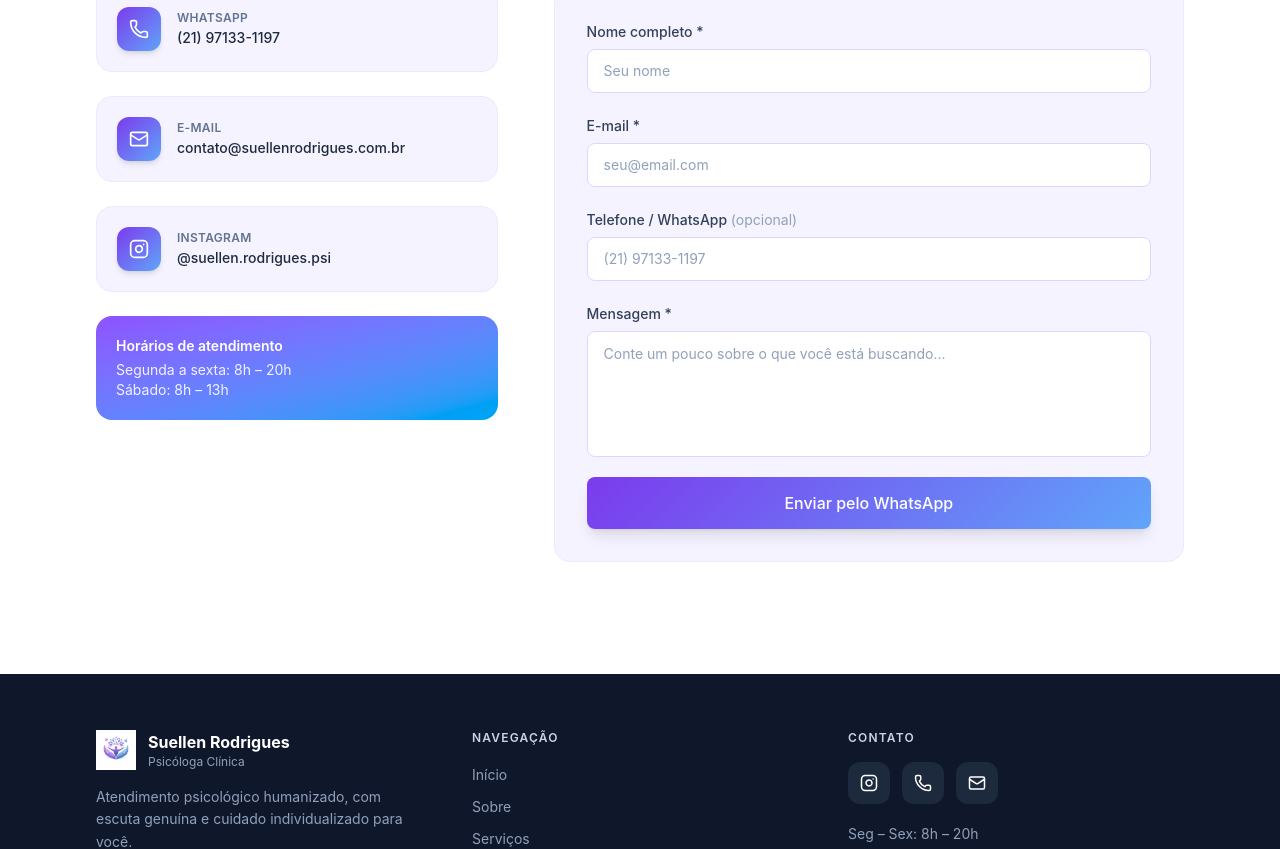
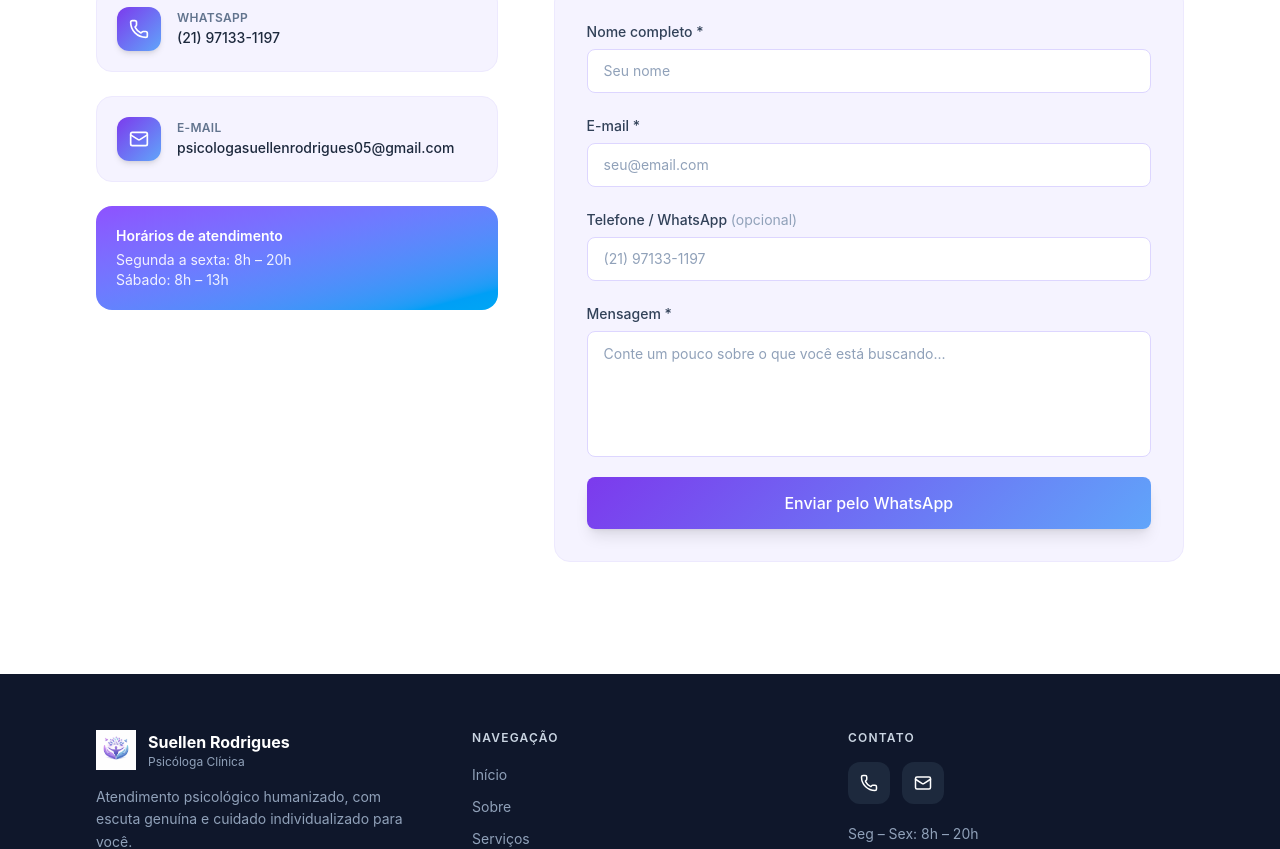
Before and after one commit to chrmartins/suellen-site, a React (Vite) app: page / in a window 1280 px wide. Shown: the part 3100-3949 px from the top of the page. Built offline with nearby package versions, Linux system fonts and the light colour scheme.

Commit message:
feat: alteracao de contato

```diff
--- a/src/components/Contact.tsx
+++ b/src/components/Contact.tsx
@@ -20,15 +20,9 @@ const contactInfo = [
   {
     icon: Mail,
     label: "E-mail",
-    value: "contato@suellenrodrigues.com.br",
-    href: "mailto:contato@suellenrodrigues.com.br",
-  },
-  {
-    icon: InstagramIcon,
-    label: "Instagram",
-    value: "@suellen.rodrigues.psi",
-    href: "https://instagram.com/suellen.rodrigues.psi",
-  },
+    value: "psicologasuellenrodrigues05@gmail.com",
+    href: "mailto:psicologasuellenrodrigues05@gmail.com",
+  }
 ];
 
 export default function Contact() {
--- a/src/components/Footer.tsx
+++ b/src/components/Footer.tsx
@@ -1,4 +1,3 @@
-import { InstagramIcon } from "@/components/ui/instagram-icon";
 import { Mail, Phone } from "lucide-react";
 
 const links = [
@@ -9,15 +8,10 @@ const links = [
 ];
 
 const socials = [
-  {
-    icon: InstagramIcon,
-    href: "https://instagram.com/suellen.rodrigues.psi",
-    label: "Instagram",
-  },
   { icon: Phone, href: "https://wa.me/5521971331197", label: "WhatsApp" },
   {
     icon: Mail,
-    href: "mailto:contato@suellenrodrigues.com.br",
+    href: "mailto:psicologasuellenrodrigues05@gmail.com",
     label: "E-mail",
   },
 ];
```
